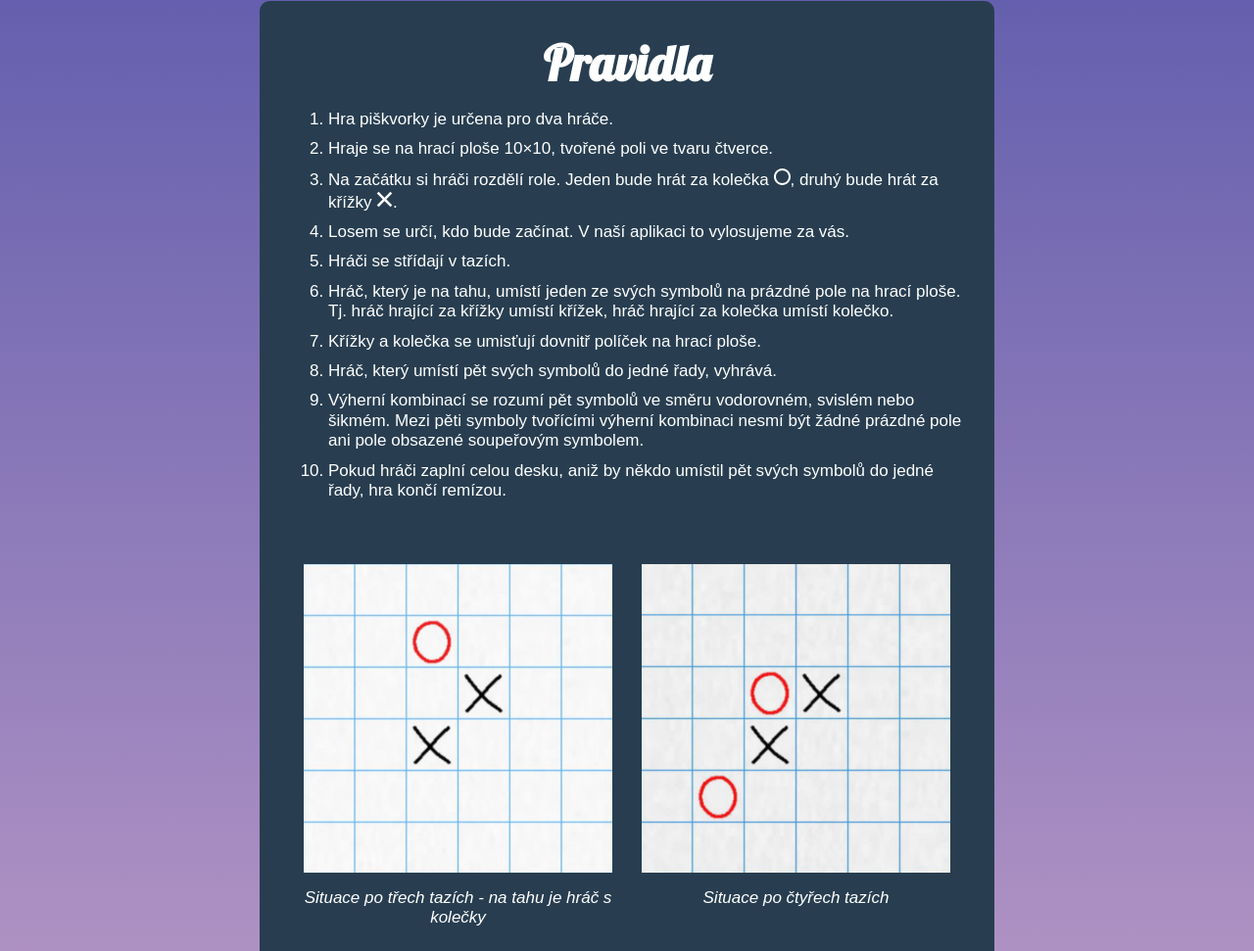
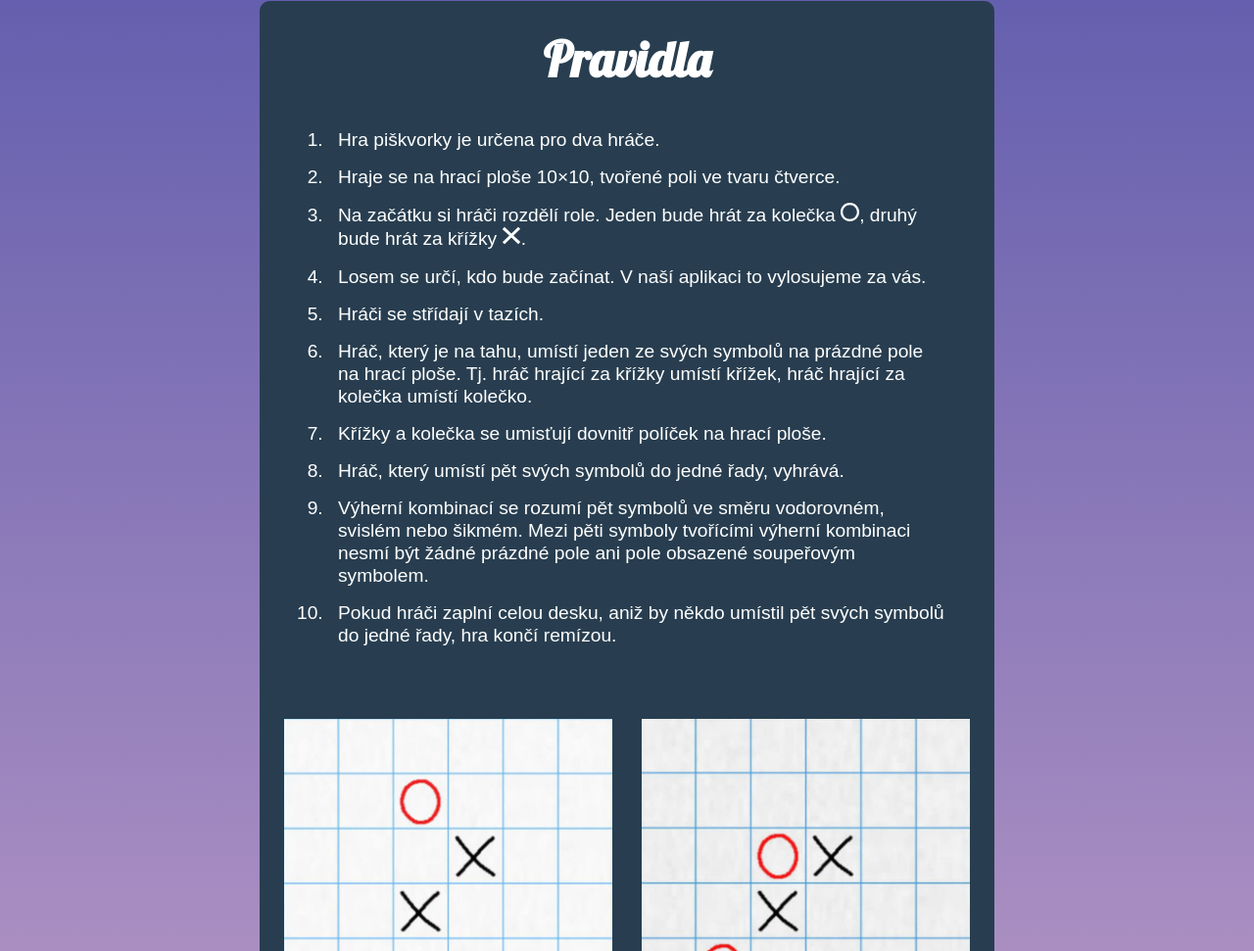
Before and after one commit to belikovasofie/piskvorky, a plain HTML site: page pravidla.html in a window 1280 px wide. Shown: the part 49-1020 px from the top of the page at 98% size. Drawn offline with Linux system fonts and the light colour scheme.

Commit message:
minor styling changes added

```diff
--- a/styles.css
+++ b/styles.css
@@ -17,7 +17,6 @@ body {
   border-radius: 10px 10px 0 0;
   color: #ffff;
   font-family: sans-serif;
-  font-size: 17px;
   line-height: 1.6;
   display: flex;
   flex-direction: column;
@@ -27,7 +26,7 @@ h1 {
   font-family: lobster;
   font-size: 50px;
   text-align: center;
-  margin-bottom: 5px;
+  margin: 30px;
 }
 p {
   text-align: center;
@@ -59,15 +58,20 @@ a {
   background: #0090e9;
 }
 .obsah {
-  padding: 0 30px;
+  padding: 0 10px;
   line-height: 1.2;
 }
+ol {
+  padding: 10px 40px 0px 60px;
+}
 li {
-  margin-bottom: 10px;
+  margin-bottom: 15px;
+  padding-left: 10px;
 }
 figcaption {
   font-style: italic;
   text-align: center;
+  font-size: 16px;
 }
 figure img {
   max-width: 100%;
@@ -75,11 +79,11 @@ figure img {
 }
 figure {
   margin: 0;
-  margin-bottom: 30px;
+  margin-bottom: 40px;
 }
 .img {
-  margin-top: 50px;
   max-width: 100%;
+  padding: 30px 20px;
 }
 .icon {
   filter: invert(100%);
@@ -90,12 +94,15 @@ figure {
   .img {
     display: flex;
     flex-wrap: wrap;
+    padding: 40px 0;
   }
   figure {
     flex-basis: 50%;
+    margin-bottom: 0;
     padding: 15px;
   }
   .container.wide {
     width: 750px;
+    font-size: 1.2em;
   }
 }
```
